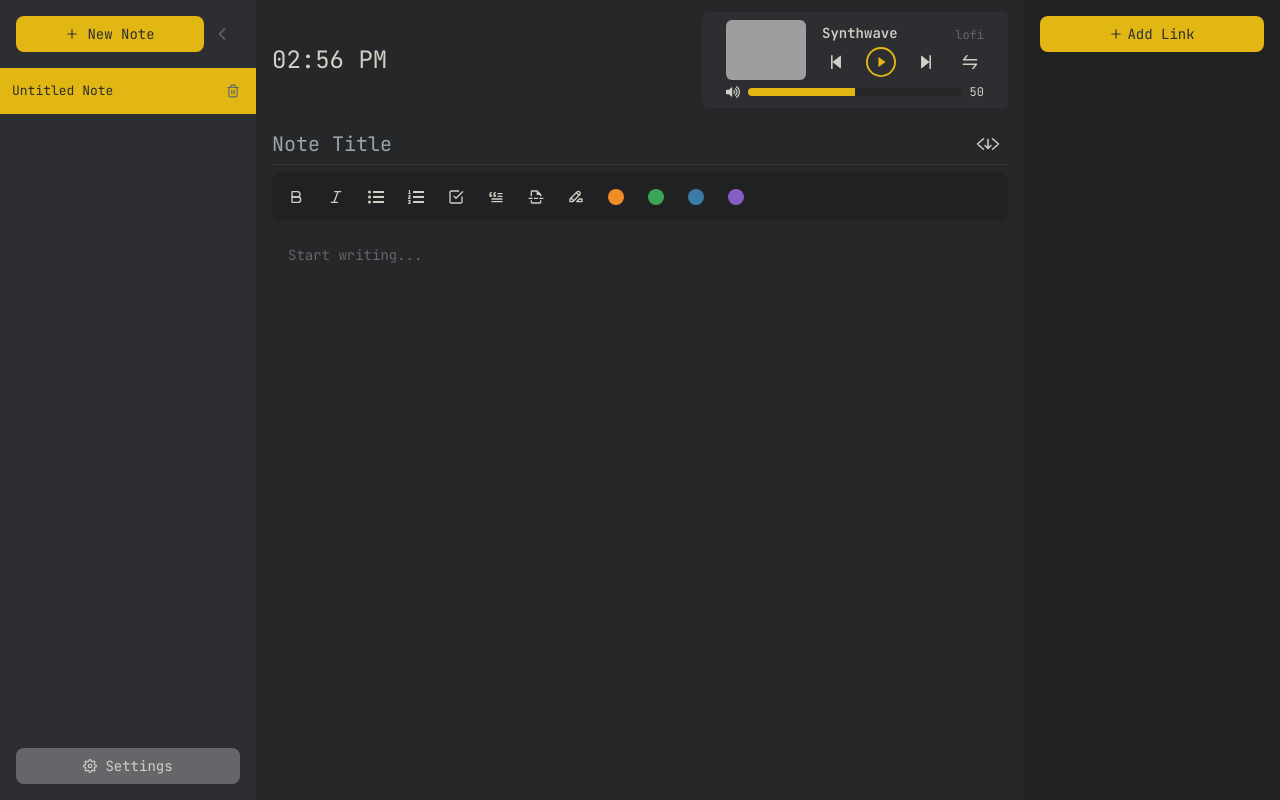
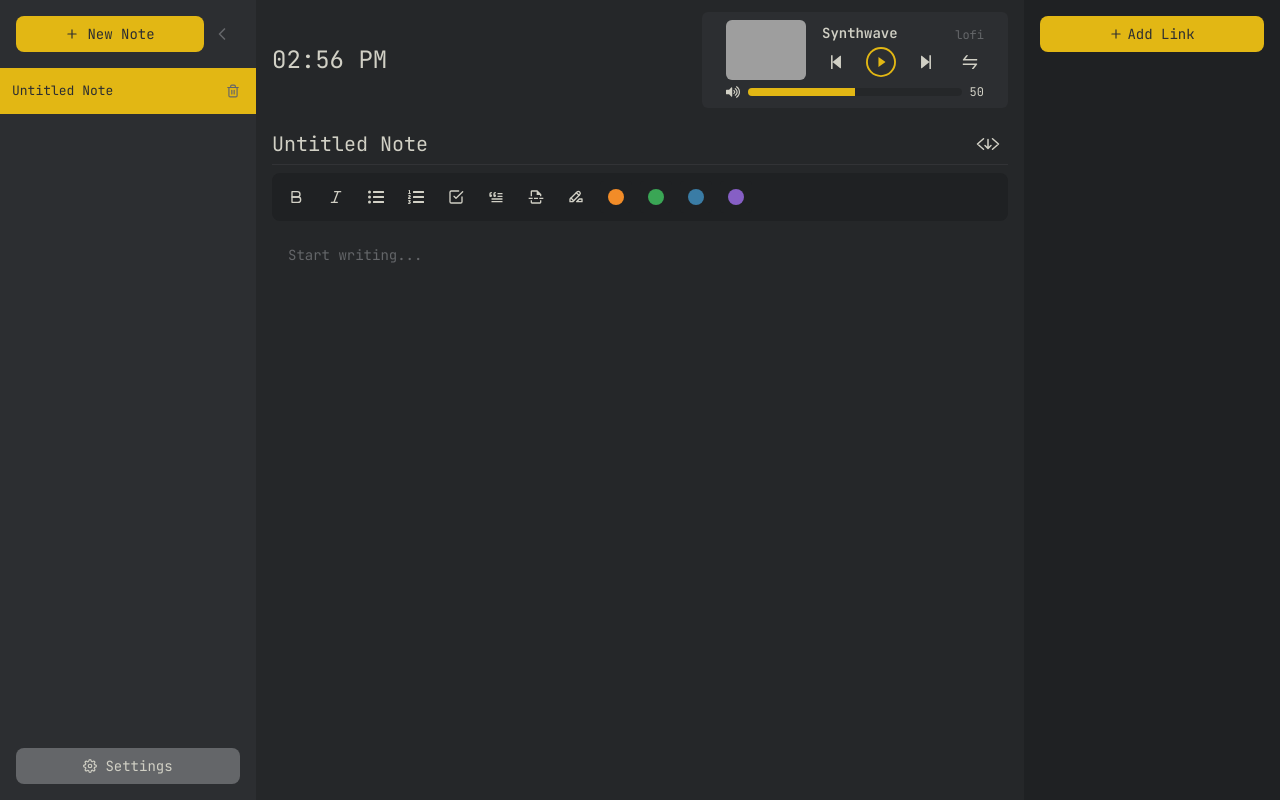
Before and after one commit to tom-zane/note-tab, a React (Vite) app: page / in a window 1280 px wide. Both pictures are taken after a click on the button "New Note". Built offline with nearby package versions, Linux system fonts and the light colour scheme; grey boxes are pictures that could not be loaded.

Commit message:
sidebar note-title bug fix

```diff
--- a/src/components/NoteEditor.jsx
+++ b/src/components/NoteEditor.jsx
@@ -13,8 +13,6 @@ import Link from "@tiptap/extension-link";
 import Placeholder from "@tiptap/extension-placeholder";
 import OrderedList from "@tiptap/extension-ordered-list";
 import HorizontalRule from "@tiptap/extension-horizontal-rule";
-
-import { jsPDF } from "jspdf";
 
 import { IoCodeDownloadOutline } from "react-icons/io5";
 
@@ -108,8 +106,8 @@ export default function NoteEditor() {
         {/*  Title input */}
         <input
           type="text"
-          value={activeNote.title}
-          onChange={(e) => updateNote(activeNoteId, { title: e.target.value })}
+          value={activeNote.note_title}
+          onChange={(e) => updateNote(activeNoteId, { note_title: e.target.value })}
           onKeyDown={handleTitleKeyDown}
           className="w-full bg-transparent border-none outline-none font-mono  text-[var(--text-primary)]"
           style={{ fontSize: `${settings.headerSize}px` }}
--- a/src/components/Sidebar.jsx
+++ b/src/components/Sidebar.jsx
@@ -69,7 +69,7 @@ export default function Sidebar({ onOpenSettings }) {
               ) : (
                 <>
                   <h3 className={`font-mono  ${activeNoteId === note.id ? "text-[var(--bg-primary)]" : "text-[var(--text-primary)]"}  truncate`} style={{ fontSize: `${settings.sidebarSize}px` }}>
-                    {note.title || "Untitled Note"}
+                    {note.note_title || "Untitled Note"}
                   </h3>
                   <button onClick={(e) => handleDeleteClick(e, note)} className="text-[var(--text-secondary)] hover:text-[var(--button-danger)] p-1 rounded">
                     <FiTrash2 size={14} />
@@ -86,7 +86,7 @@ export default function Sidebar({ onOpenSettings }) {
         </button>
       </div>
 
-      {noteToDelete && <DeleteConfirmation noteTitle={noteToDelete.title} onConfirm={handleConfirmDelete} onCancel={() => setNoteToDelete(null)} />}
+      {noteToDelete && <DeleteConfirmation noteTitle={noteToDelete.note_title} onConfirm={handleConfirmDelete} onCancel={() => setNoteToDelete(null)} />}
     </>
   );
 }
```
